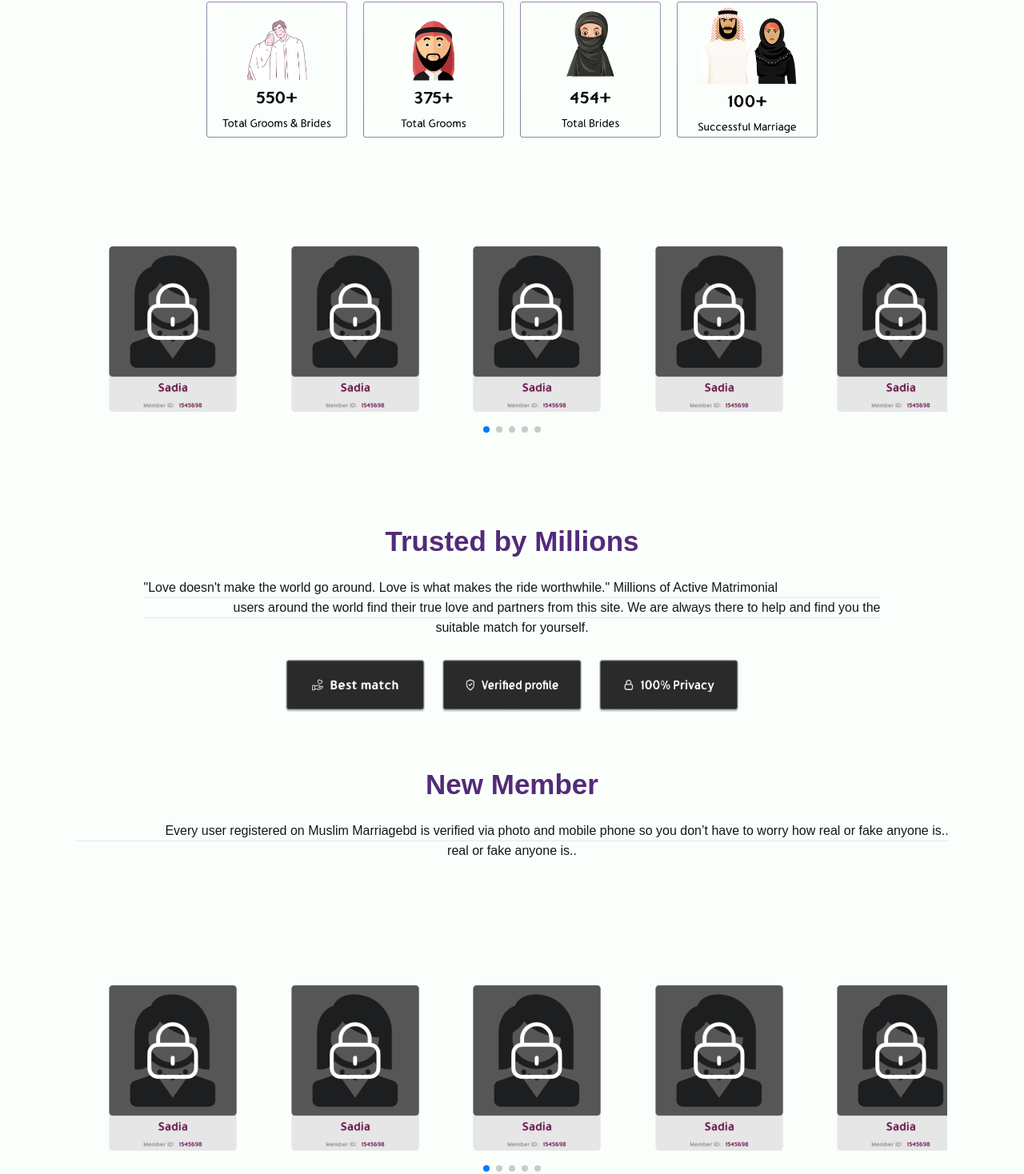
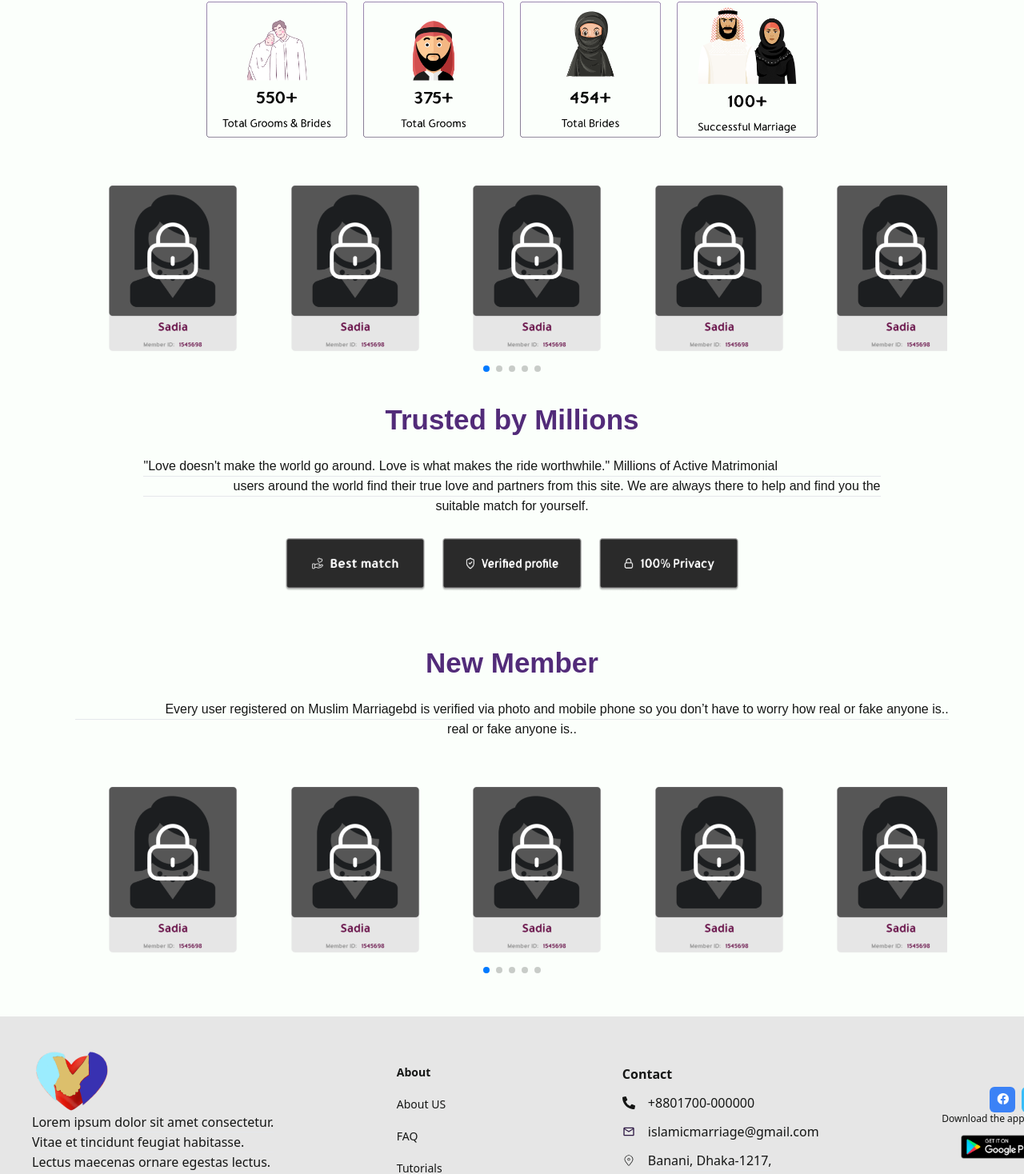
Before and after one commit to Galib24/islamic-marriage-next, a Next.js app: page / in a window 1280 px wide. Shown: the part 905-2373 px from the top of the page at 80% size. Built offline with nearby package versions, Linux system fonts and the light colour scheme.

Commit message:
fix top carosle

```diff
--- a/components/FifthSections.tsx
+++ b/components/FifthSections.tsx
@@ -6,7 +6,7 @@ const FifthSections = () => {
     <>
     <div className='hidden lg:block'>
       <div className='flex justify-center'>
-        <h2 style={{ fontSize: '35px', fontWeight: '700' }} className='font-gumela text-[#522B79]'> Trusted by Millions</h2>
+        <h2 style={{ fontSize: '35px', fontWeight: '700' }} className='font-gumela text-[#522B79] mt-5'> Trusted by Millions</h2>
       </div>
 
 
--- a/components/FourthSections.tsx
+++ b/components/FourthSections.tsx
@@ -11,7 +11,7 @@ const FourthSections = () => {
         <>
             <div className='hidden lg:block'>
                 <div
-                    className=' flex justify-center justify-items-center  p-24'>
+                    className=' flex justify-center justify-items-center mt-5  px-24'>
                     <div className='container'>
                         <Swiper
                             slidesPerView={5}
--- a/components/SisthSections.tsx
+++ b/components/SisthSections.tsx
@@ -29,7 +29,7 @@ const SisthSections = () => {
 
 
                 <div
-                    className=' flex justify-center justify-items-center p-24'>
+                    className=' flex justify-center justify-items-center px-24'>
                     <div className='container'>
                         <Swiper
                             slidesPerView={5}
```
